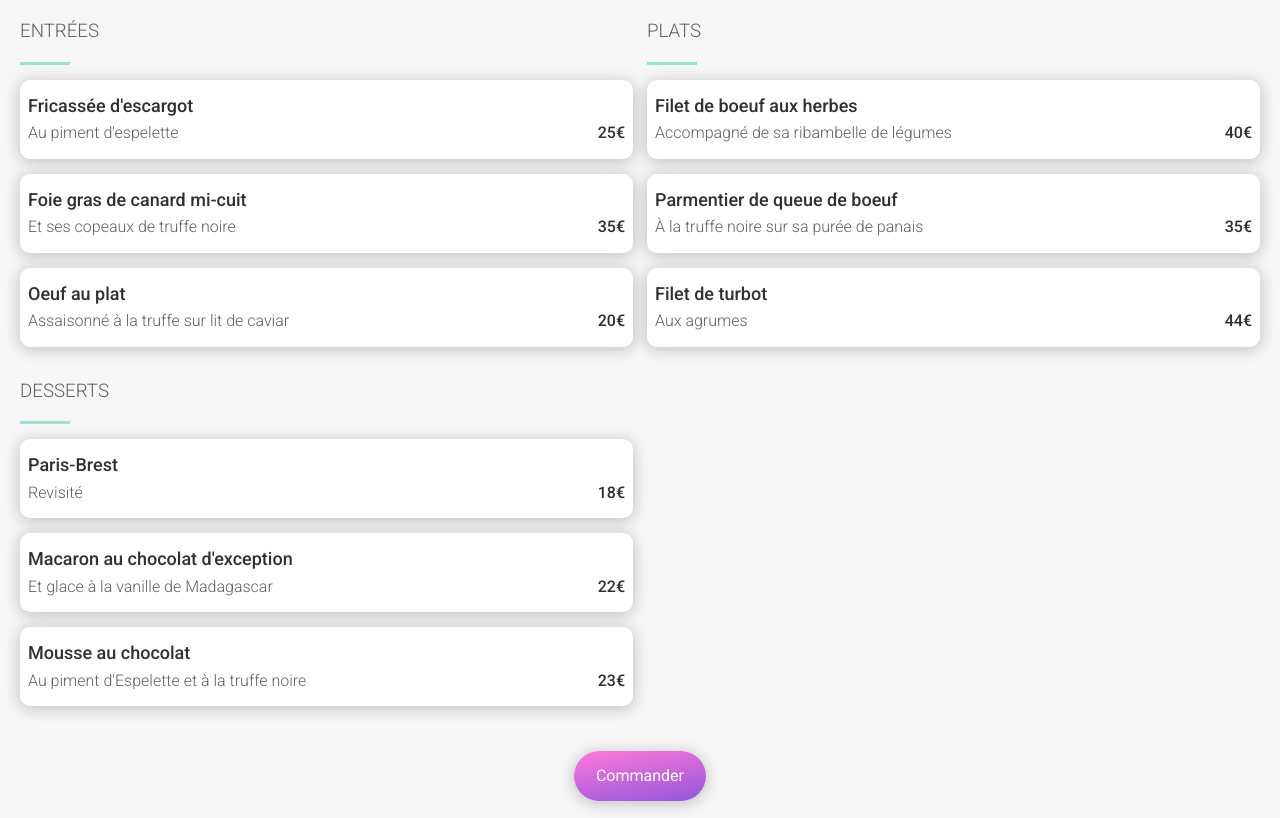
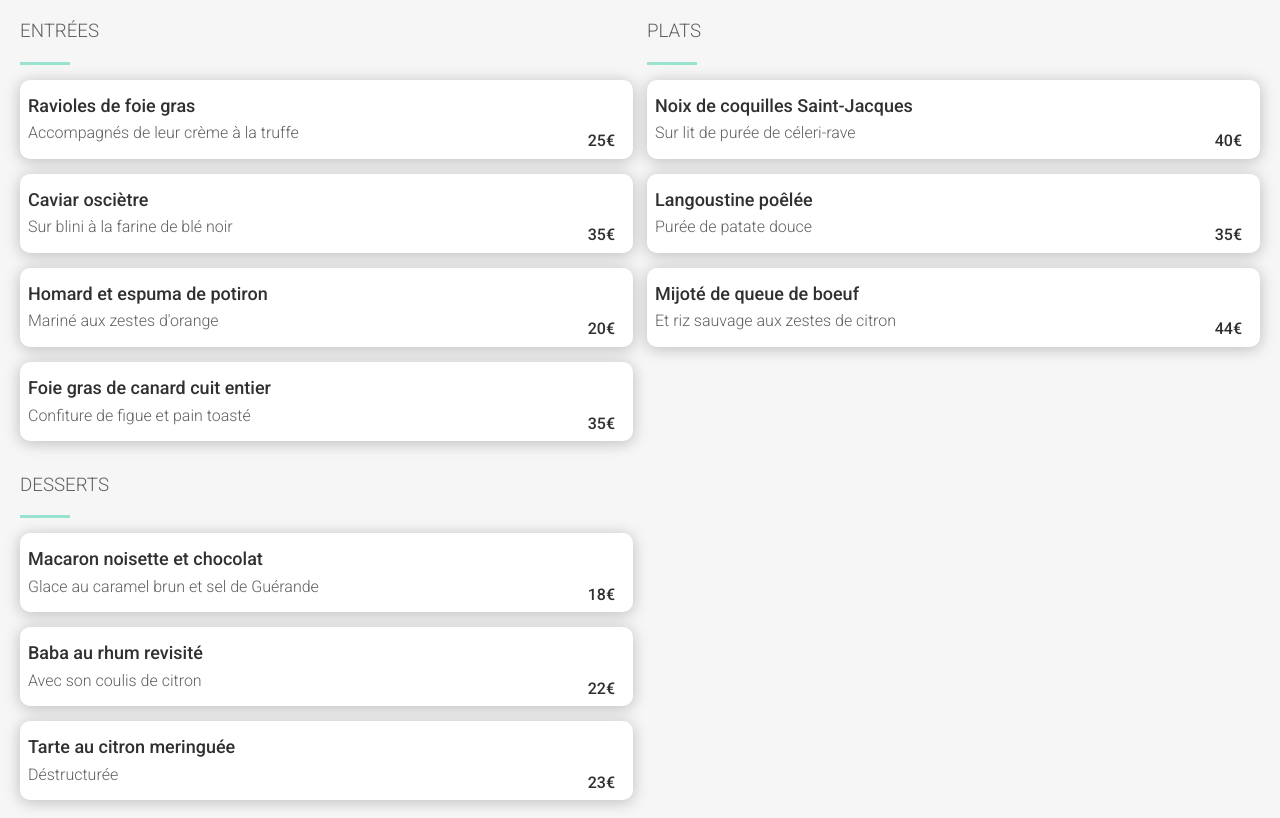
Before and after one commit to oHminod/projet-3-OpenClassRooms, a website: page pages/la-note-enchantee.html in a window 1280 px wide. Shown: the part 471-1289 px from the top of the page. Drawn offline with Linux system fonts and the light colour scheme; a web font is replaced by a local one.

Commit message:
Ajout menus + effet texte tronqué et hauteur fixe comme demandé dans le brief

```diff
--- a/assets/sass/main.scss
+++ b/assets/sass/main.scss
@@ -269,6 +269,11 @@ main {
         padding-left: 20px;
         padding-right: 20px;
         padding-bottom: 20px;
+        -ms-overflow-style: none;  /* IE and Edge */
+        scrollbar-width: none;  /* Firefox */
+        &::-webkit-scrollbar {
+            display: none;
+        }
     }
 }
 .restau__card {
@@ -451,6 +456,8 @@ main.restau_menu {
         @extend .btn-gradient;
         opacity: 0;
         margin: 30px 0;
+        padding-left: 50px;
+        padding-right: 50px;
     }
     .menu__titre {
         display: flex;
@@ -535,11 +542,13 @@ main.restau_menu {
     }
     .plats__card {
         display: flex;
+        border-radius: 10px;
         justify-content: space-between;
-        border-radius: 10px;
-        padding: 8px;
         width: 100%;
         transition: width .3s, height .3s;
+        .legende {
+            margin: 8px;
+            overflow: scroll;
             h4 {
                 margin: 8px 0;
                 font-size: 18px;
@@ -551,12 +560,27 @@ main.restau_menu {
                 color: $gristxt;
                 margin: 8px 0;
             }
+            h4, p {
+                white-space: nowrap;
+                overflow: scroll;
+                text-overflow: ellipsis;
+                -ms-overflow-style: none;  /* IE and Edge */
+                scrollbar-width: none;  /* Firefox */
+                &::-webkit-scrollbar {
+                    display: none;
+                }
+            }
+        }
         .prix {
-            align-self: flex-end;
+            height: 100%;
+            display: flex;
+            align-items: flex-end;
+            margin: 8px;
         }
         .prix p {
             color: #303030;
             font-weight: 500;
+            margin-right: 10px;
         }
     }
     &:hover {
@@ -586,7 +610,7 @@ main.restau_menu {
     }
 }
 
-@for $i from 0 to 11 {
+@for $i from 0 to 20 {
     .anim-#{$i} {
         opacity: 0;
         animation: .4s ease-in-out calc(.2s * $i) 1 slideIn forwards;
--- a/pages/la-note-enchantee.html
+++ b/pages/la-note-enchantee.html
@@ -41,8 +41,8 @@
                         <a class="card__wrap anim-0" href="#">
                             <div class="plats__card">
                                 <div class="legende">
-                                    <h4>Fricassée d'escargot</h4>
-                                    <p>Au piment d'espelette</p>
+                                    <h4>Ravioles de foie gras</h4>
+                                    <p>Accompagnés de leur crème à la truffe</p>
                                 </div>
                                 <div class="prix">
                                     <p>25€</p>
@@ -55,8 +55,8 @@
                         <a class="card__wrap anim-1" href="#">
                             <div class="plats__card">
                                 <div class="legende">
-                                    <h4>Foie gras de canard mi-cuit</h4>
-                                    <p>Et ses copeaux de truffe noire</p>
+                                    <h4>Caviar osciètre</h4>
+                                    <p>Sur blini à la farine de blé noir</p>
                                 </div>
                                 <div class="prix">
                                     <p>35€</p>
@@ -69,11 +69,25 @@
                         <a class="card__wrap anim-2" href="#">
                             <div class="plats__card">
                                 <div class="legende">
-                                    <h4>Oeuf au plat</h4>
-                                    <p>Assaisonné à la truffe sur lit de caviar</p>
+                                    <h4>Homard et espuma de potiron</h4>
+                                    <p>Mariné aux zestes d'orange</p>
                                 </div>
                                 <div class="prix">
                                     <p>20€</p>
+                                </div>
+                            </div>
+                            <div class="check">
+                                <i class="fas fa-check-circle"></i>
+                            </div>
+                        </a>
+                        <a class="card__wrap anim-3" href="#">
+                            <div class="plats__card">
+                                <div class="legende">
+                                    <h4>Foie gras de canard cuit entier</h4>
+                                    <p>Confiture de figue et pain toasté</p>
+                                </div>
+                                <div class="prix">
+                                    <p>35€</p>
                                 </div>
                             </div>
                             <div class="check">
@@ -86,11 +100,11 @@
                     <h3>PLATS</h3>
                     <hr>
                     <div>
-                        <a class="card__wrap anim-3" href="#">
+                        <a class="card__wrap anim-4" href="#">
                             <div class="plats__card">
                                 <div class="legende">
-                                    <h4>Filet de boeuf aux herbes</h4>
-                                    <p>Accompagné de sa ribambelle de légumes</p>
+                                    <h4>Noix de coquilles Saint-Jacques</h4>
+                                    <p>Sur lit de purée de céleri-rave</p>
                                 </div>
                                 <div class="prix">
                                     <p>40€</p>
@@ -100,11 +114,11 @@
                                 <i class="fas fa-check-circle"></i>
                             </div>
                         </a>
-                        <a class="card__wrap anim-4" href="#">
+                        <a class="card__wrap anim-5" href="#">
                             <div class="plats__card">
                                 <div class="legende">
-                                    <h4>Parmentier de queue de boeuf</h4>
-                                    <p>À la truffe noire sur sa purée de panais</p>
+                                    <h4>Langoustine poêlée</h4>
+                                    <p>Purée de patate douce</p>
                                 </div>
                                 <div class="prix">
                                     <p>35€</p>
@@ -114,11 +128,11 @@
                                 <i class="fas fa-check-circle"></i>
                             </div>
                         </a>
-                        <a class="card__wrap anim-5" href="#">
+                        <a class="card__wrap anim-6" href="#">
                             <div class="plats__card">
                                 <div class="legende">
-                                    <h4>Filet de turbot</h4>
-                                    <p>Aux agrumes</p>
+                                    <h4>Mijoté de queue de boeuf</h4>
+                                    <p>Et riz sauvage aux zestes de citron</p>
                                 </div>
                                 <div class="prix">
                                     <p>44€</p>
@@ -134,11 +148,11 @@
                     <h3>DESSERTS</h3>
                     <hr>
                     <div>
-                        <a class="card__wrap anim-6" href="#">
+                        <a class="card__wrap anim-7" href="#">
                             <div class="plats__card">
                                 <div class="legende">
-                                    <h4>Paris-Brest</h4>
-                                    <p>Revisité</p>
+                                    <h4>Macaron noisette et chocolat</h4>
+                                    <p>Glace au caramel brun et sel de Guérande</p>
                                 </div>
                                 <div class="prix">
                                     <p>18€</p>
@@ -148,11 +162,11 @@
                                 <i class="fas fa-check-circle"></i>
                             </div>
                         </a>
-                        <a class="card__wrap anim-7" href="#">
+                        <a class="card__wrap anim-8" href="#">
                             <div class="plats__card">
                                 <div class="legende">
-                                    <h4>Macaron au chocolat d'exception </h4>
-                                    <p>Et glace à la vanille de Madagascar</p>
+                                    <h4>Baba au rhum revisité</h4>
+                                    <p>Avec son coulis de citron</p>
                                 </div>
                                 <div class="prix">
                                     <p>22€</p>
@@ -162,11 +176,11 @@
                                 <i class="fas fa-check-circle"></i>
                             </div>
                         </a>
-                        <a class="card__wrap anim-8" href="#">
+                        <a class="card__wrap anim-9" href="#">
                             <div class="plats__card">
                                 <div class="legende">
-                                    <h4>Mousse au chocolat</h4>
-                                    <p>Au piment d'Espelette et à la truffe noire</p>
+                                    <h4>Tarte au citron meringuée</h4>
+                                    <p>Déstructurée</p>
                                 </div>
                                 <div class="prix">
                                     <p>23€</p>
@@ -179,12 +193,12 @@
                     </div>
                 </div>
                 <div class="full-width">
-                    <a class="commander anim-9" href="#">Commander</a>
+                    <a class="commander anim-10" href="#">Commander</a>
                 </div>
             </div>
         </div>
     </main>
-    <footer>
+    <footer class="anim-11">
         <h2>ohmyfood</h2>
         <p><a href="#"><i class="fas fa-utensils"></i>Proposer un restaurant</a></p>
         <p><a href="#"><i class="fas fa-handshake rotate"></i>Devenir partenaire</a></p>
```
Also changed, not shown: pages/a-la-francaise.html (+19 -19 lines), pages/la-palette-du-gout.html (+2 -2 lines), pages/le-delice-des-sens.html (+19 -19 lines), assets/css/style.css, 1 other file. Lines whose indentation alone changed are shown as unchanged.
